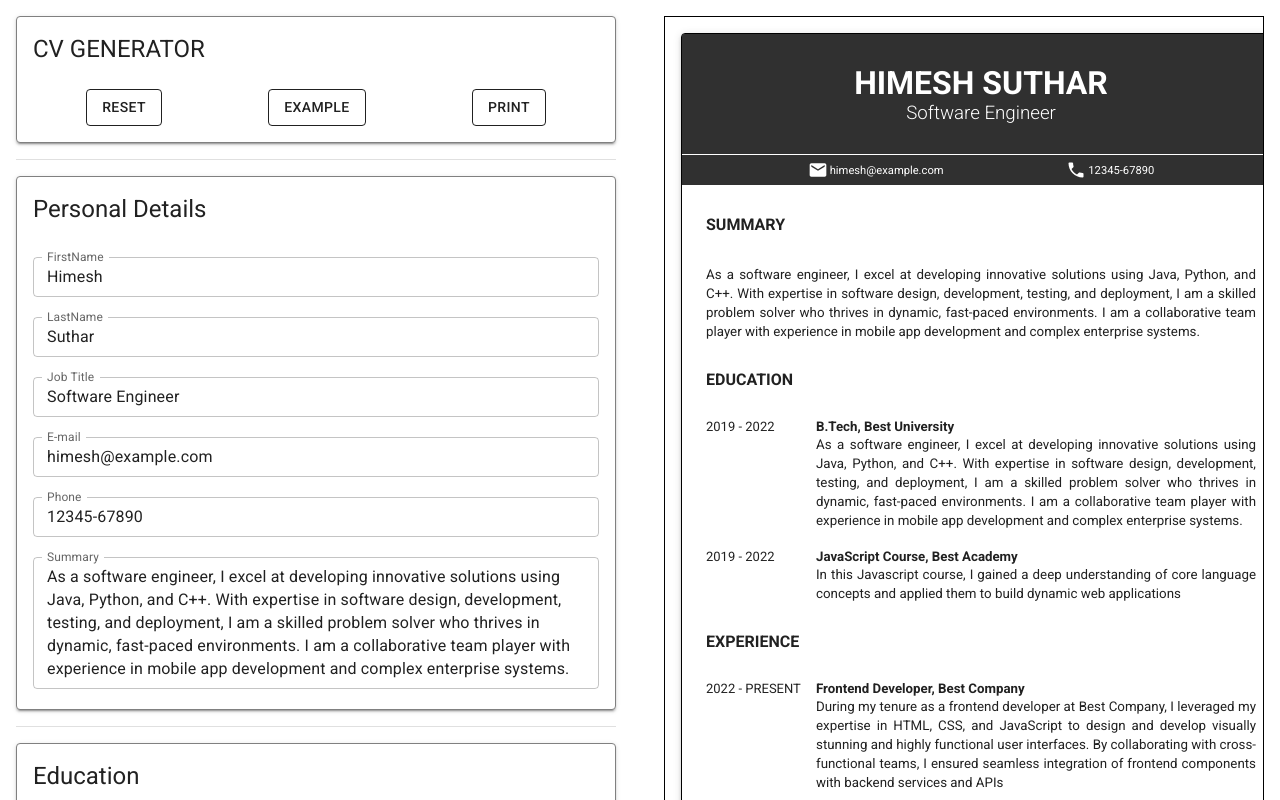
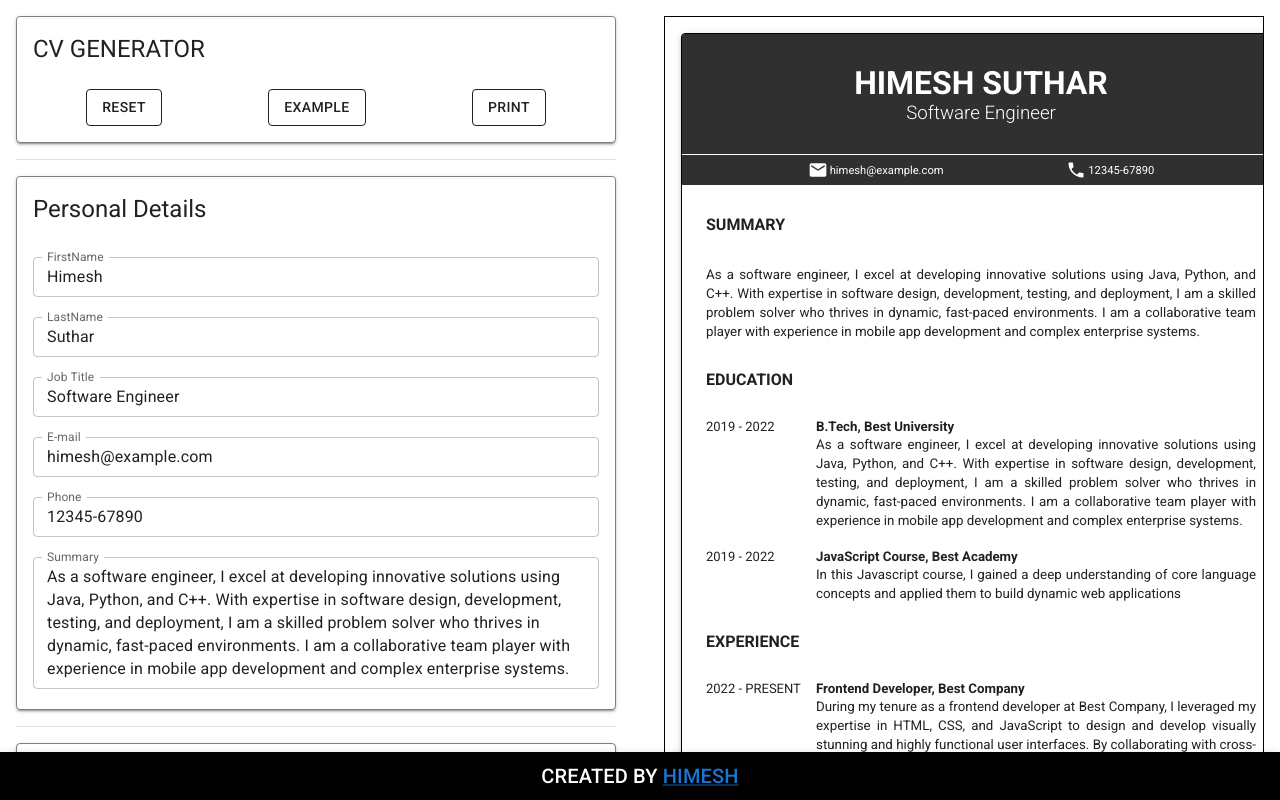
Before and after one commit to Himesh9512/CV-generator, a React (Vite) app: page / in a window 1280 px wide. Shown: the top 800 px of the page. Built offline with nearby package versions, Linux system fonts and the light colour scheme.

Commit message:
Create footer and complete project

```diff
--- a/src/App.tsx
+++ b/src/App.tsx
@@ -1,9 +1,11 @@
+import Footer from "./layouts/Footer";
 import Main from "./layouts/Main";
 
 const App = () => {
 	return (
 		<div className="App">
 			<Main />
+			<Footer />
 		</div>
 	);
 };
--- /dev/null
+++ b/src/layouts/Footer.tsx
@@ -0,0 +1,31 @@
+import Paper from "@mui/material/Paper";
+import Box from "@mui/material/Box";
+import Typography from "@mui/material/Typography";
+import Link from "@mui/material/Link";
+
+const Footer = () => {
+	return (
+		<Paper
+			sx={{
+				position: "fixed",
+				bottom: 0,
+				left: 0,
+				right: 0,
+				bgcolor: "black",
+				color: "white",
+			}}
+			elevation={3}
+			square>
+			<Box textAlign="center" margin={1}>
+				<Typography variant="h6" component="h6">
+					CREATED BY{" "}
+					<Link href="https://github.com/Himesh9512" target="_blank">
+						HIMESH
+					</Link>
+				</Typography>
+			</Box>
+		</Paper>
+	);
+};
+
+export default Footer;
--- a/src/layouts/Main.tsx
+++ b/src/layouts/Main.tsx
@@ -105,7 +105,7 @@ const Main = () => {
 	const handlePrint = useReactToPrint({ content: () => componentRef.current });
 
 	return (
-		<Box marginX={{ xs: 0, sm: 10, md: 20, lg: 0, xl: 10 }}>
+		<Box marginX={{ xs: 0, sm: 10, md: 20, lg: 0, xl: 10 }} marginBottom={6}>
 			<Grid container spacing={2} columns={{ xs: 6, lg: 12 }}>
 				<Grid item xs={6}>
 					<Form
```
